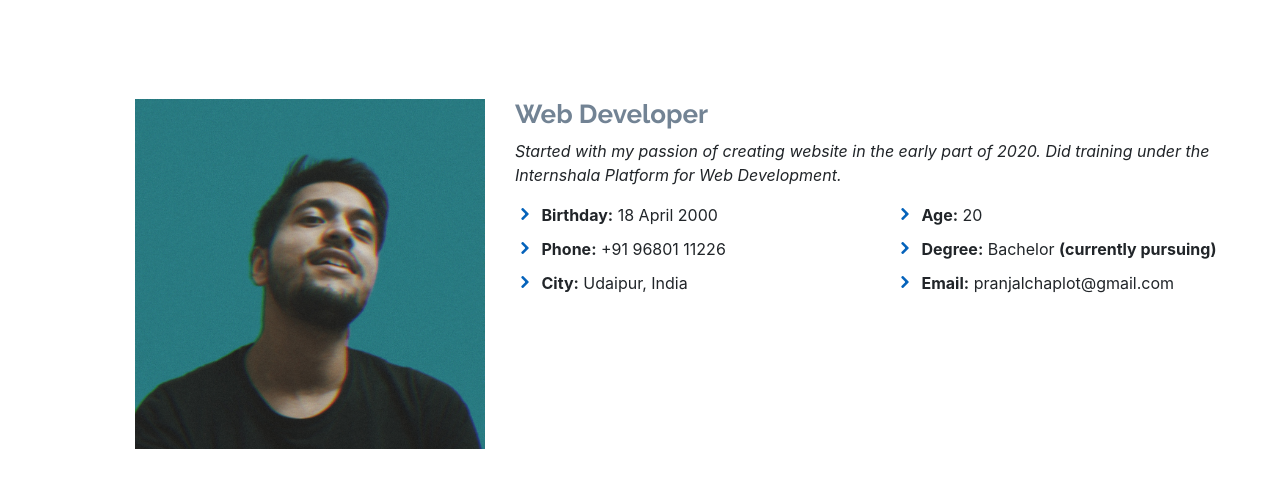
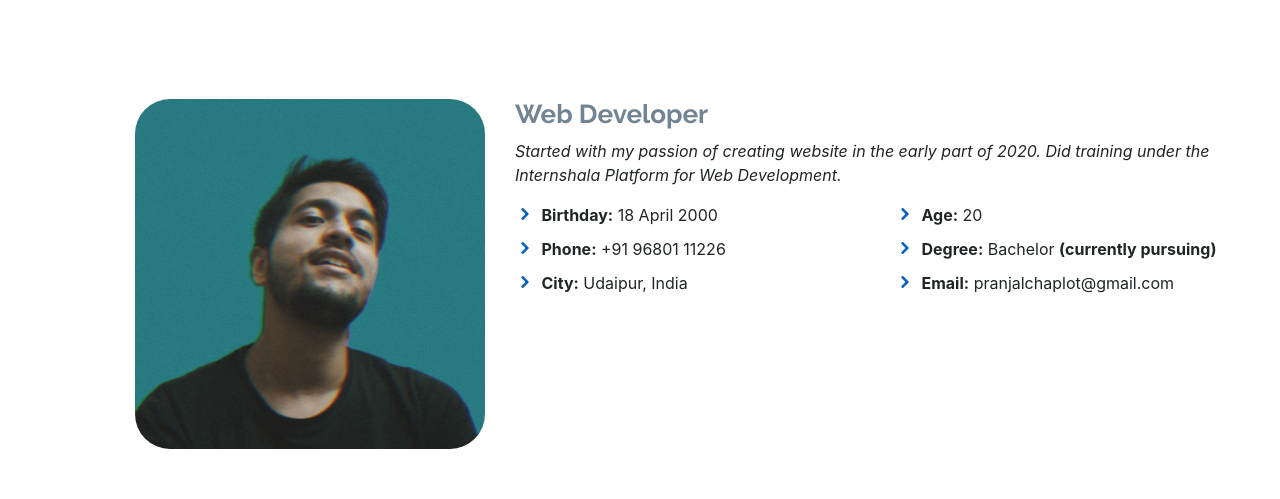
Before and after one commit to pranjalchaplot/pranjalchaplot.github.io, a website with bundled scripts: page index.html in a window 1280 px wide. Shown: the part 1037-1536 px from the top of the page. Built offline with nearby package versions, Linux system fonts and the light colour scheme.

Commit message:
update profile picture

```diff
--- a/assets/css/style.css
+++ b/assets/css/style.css
@@ -1066,6 +1066,10 @@ section {
   }
 }
 
+.img-fluid.profile {
+  border-radius: 10%;
+}
+
 /*--------------------------------------------------------------
 # Portfolio Details
 --------------------------------------------------------------*/
```
